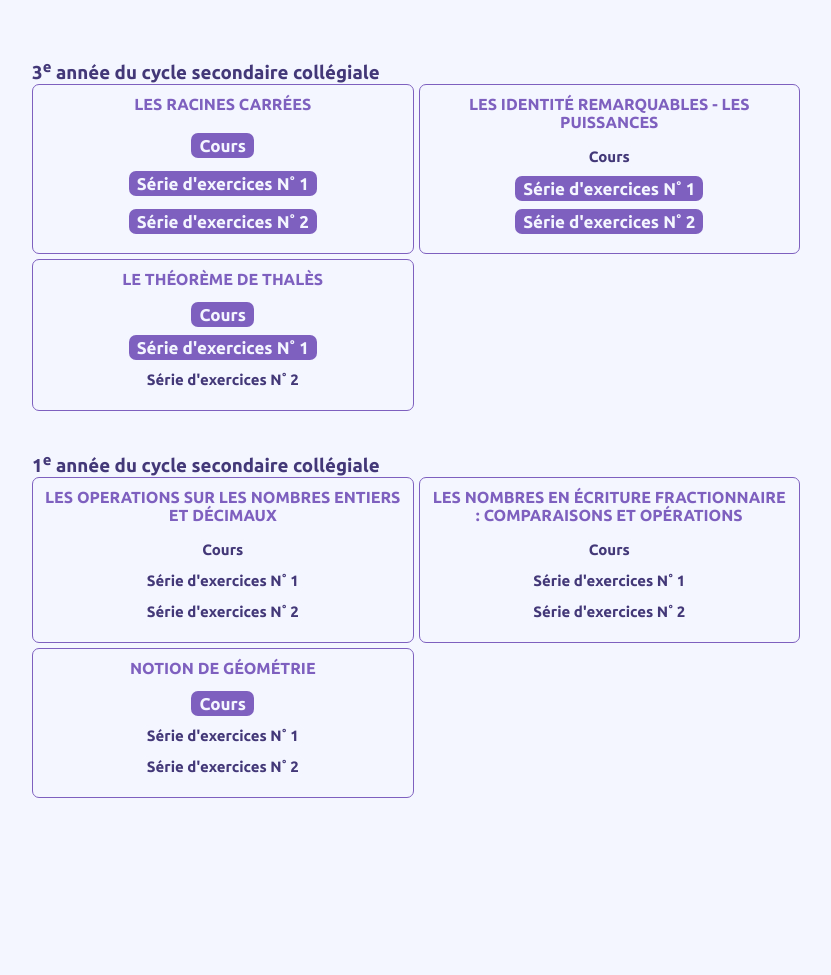
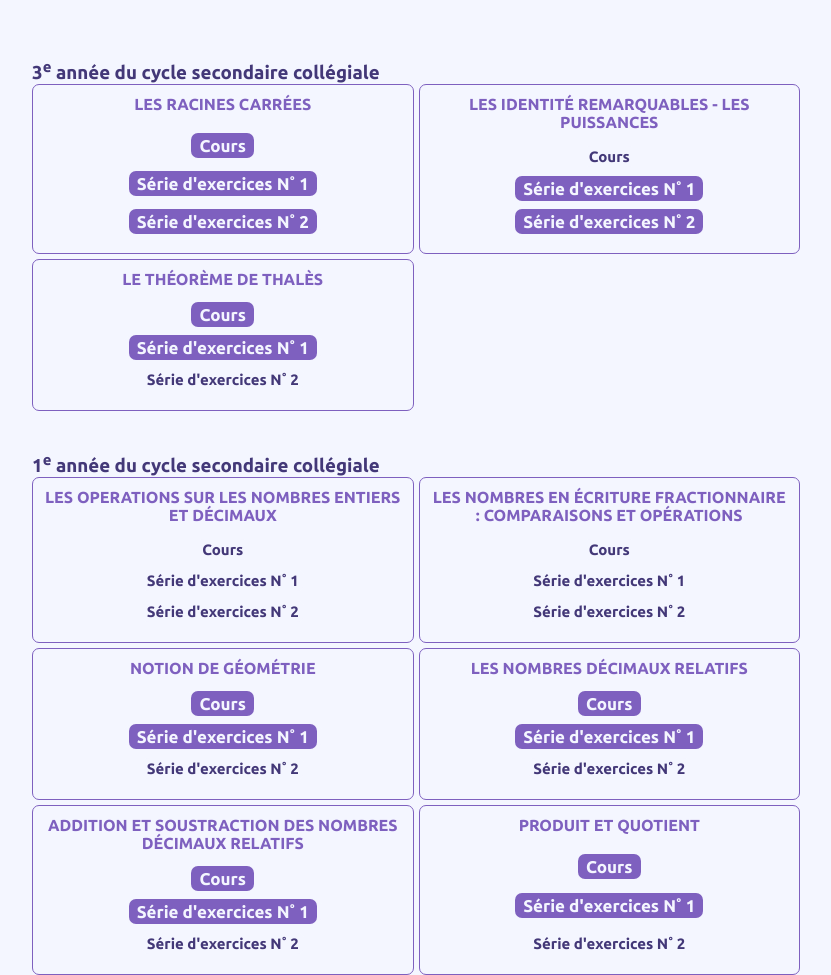
Before and after one commit to Ayo-Oub/collegeMaths, a plain HTML site: page index.html in a window 1280 px wide. Shown: the part 110-1085 px from the top of the page, without its empty margins (224-1055 px from the left). Before the commit the page ends 908 px from the top, so only its background shows below. Drawn offline with Linux system fonts and the light colour scheme.

Commit message:
add lines

```diff
--- a/index.html
+++ b/index.html
@@ -33,20 +33,20 @@
         <div class="boxes">
           <div class="box">
             <h4>Les racines carrées</h4>
-            <h6><a href="Cours/1RacCarr.pdf" download ">Cours</a></h6>
-            <p> <a href="Exercices/1exRaci1.pdf" download "> Série d'exercices N˚ 1</a></p>
-            <p><a href="Exercices/1exRaci2.pdf" download ">Série d'exercices N˚ 2</a></p>
+            <h6><a href="Cours/3Apic/1RacCarr.pdf" download ">Cours</a></h6>
+            <p> <a href="Exercices/3Apic/1exRaci1.pdf" download "> Série d'exercices N˚ 1</a></p>
+            <p><a href="Exercices/3Apic/1exRaci2.pdf" download ">Série d'exercices N˚ 2</a></p>
           </div>
           <div class="box">
             <h4>Les identité remarquables - Les puissances</h4>
             <h6>Cours</h6>
-            <p><a href="Exercices/2devFacIdePui1.pdf" download "> Série d'exercices N˚ 1</a></p>
-            <p><a href="Exercices/2devFacIdePui2.pdf" download "> Série d'exercices N˚ 2</a></p>
+            <p><a href="Exercices/3Apic/2devFacIdePui1.pdf" download "> Série d'exercices N˚ 1</a></p>
+            <p><a href="Exercices/3Apic/2devFacIdePui2.pdf" download "> Série d'exercices N˚ 2</a></p>
           </div>
           <div class="box">
             <h4>Le théorème de Thalès</h4>
             <h6><a href="Cours/3thmrThale.pdf" download ">Cours</a></h6>
-            <p><a href="Exercices/3thalesExer1.pdf" download "> Série d'exercices N˚ 1</a></p>
+            <p><a href="Exercices/3Apic/3thalesExer1.pdf" download "> Série d'exercices N˚ 1</a></p>
             <p>Série d'exercices N˚ 2</p>
           </div>
         </div>
@@ -69,8 +69,26 @@
           </div>
           <div class="box">
             <h4>Notion de géométrie</h4>
-            <h6><a href="Cours/3notGeo.pdf" download ">Cours</a></h6>
-            <p>Série d'exercices N˚ 1</p>
+            <h6><a href="Cours/1Apic/3notGeo.pdf" download ">Cours</a></h6>
+            <p><a href="Exercices/1Apic/3NotionDeGeom.pdf" download>Série d'exercices N˚ 1</a></p>
+            <p>Série d'exercices N˚ 2</p>
+          </div>
+          <div class="box">
+            <h4>Les nombres décimaux relatifs</h4>
+            <h6><a href="Cours/1Apic/4NombresRelOperComps.pdf" download ">Cours</a></h6>
+            <p><a href="Exercices/1Apic/4NombRelatiOperComp.pdf" download>Série d'exercices N˚ 1</a></p>
+            <p>Série d'exercices N˚ 2</p>
+          </div>
+          <div class="box">
+            <h4>Addition et soustraction des nombres décimaux relatifs</h4>
+            <h6><a href="Cours/1Apic/5addSouRelatifs.pdf" download ">Cours</a></h6>
+            <p><a href="Exercices/1Apic/5AddiSousRelatifs.pdf" download ">Série d'exercices N˚ 1</a></p>
+            <p>Série d'exercices N˚ 2</p>
+          </div>
+          <div class="box">
+            <h4>Produit et quotient</h4>
+            <h6><a href="Cours/1Apic/5addSouRelatifs.pdf" download ">Cours</a></h6>
+            <p><a href="Exercices/1Apic/5AddiSousRelatifs.pdf" download ">Série d'exercices N˚ 1</a></p>
             <p>Série d'exercices N˚ 2</p>
           </div>
         </div>
```
